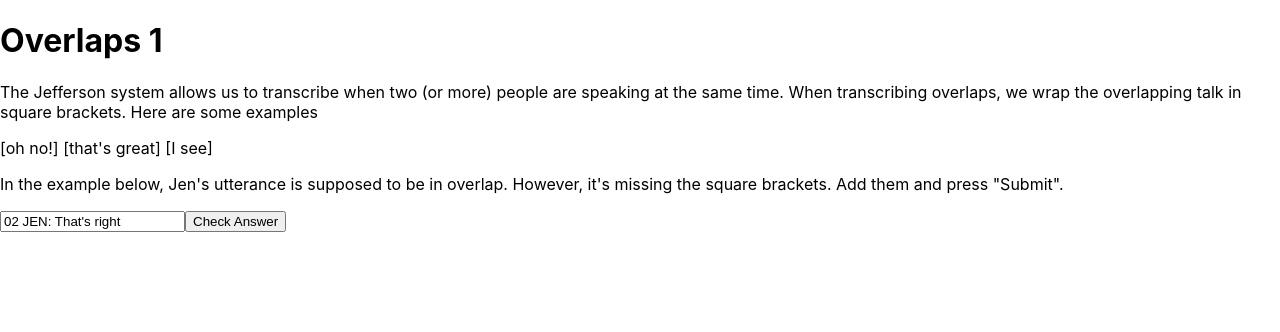
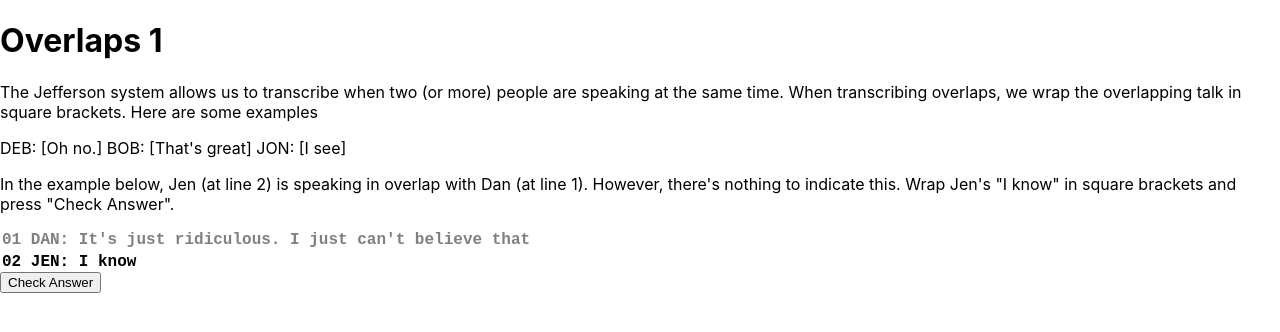
Before and after one commit to joseph-ford10/tutorial, a React (Create React App) app: page /overlap1 in a window 1280 px wide. Shown: the top 332 px of the page. Built offline with nearby package versions, Linux system fonts and the light colour scheme.

Commit message:
Add more detail to exercise

```diff
--- /dev/null
+++ b/src/EditLine.js
@@ -0,0 +1,22 @@
+import React from 'react'
+import { useState } from 'react'
+
+const EditLine = ({ lineText, input, setInput }) => {
+  function handleChange(e) {
+    setInput(e.target.value)
+    console.log(input)
+  }
+
+  return (
+    <>
+      <input
+        className="transcriptLine"
+        type="text"
+        value={input}
+        onChange={handleChange}
+      ></input>
+    </>
+  )
+}
+
+export default EditLine
--- a/src/Exercise.js
+++ b/src/Exercise.js
@@ -1,26 +1,28 @@
 import React from 'react'
 import Line from './Line'
+import EditLine from './EditLine'
 import { useState } from 'react'
 
 const Exercise = ({ text, correctAnswer }) => {
   const handleClick = (e) => {
-    console.log(input)
-    console.log(correctAnswer)
     e.preventDefault()
-    input == correctAnswer ? alert('Well done!') : alert('Not quite')
+    input.includes(correctAnswer) ? alert('Well done') : alert('Not quite')
   }
-
-  const [input, setInput] = useState(text)
+  const [input, setInput] = useState(text[1])
 
   return (
     <form>
-      <Line
-        lineText={text[0]}
+      <Line lineText={text[0]} />
+      <EditLine
+        lineText={text[1]}
         correctAnswer={correctAnswer}
         input={input}
         setInput={setInput}
+        placeholder="Wrap Jen's utterance in square brackets"
       />
-      <button onClick={handleClick}>Check Answer</button>
+      <button className="submitAnswer" onClick={handleClick}>
+        Check Answer
+      </button>
     </form>
   )
 }
--- a/src/Line.js
+++ b/src/Line.js
@@ -1,13 +1,16 @@
 import React from 'react'
-import { useState } from 'react'
 
-const Line = ({ lineText, input, setInput }) => {
-  function handleChange(e) {
-    setInput(e.target.value)
-    console.log(input)
-  }
-
-  return <input type="text" value={input} onChange={handleChange}></input>
+const Line = ({ lineText }) => {
+  return (
+    <>
+      <input
+        className="transcriptLine readOnlyLine"
+        type="text"
+        value={lineText}
+        readOnly
+      ></input>
+    </>
+  )
 }
 
 export default Line
--- a/src/Overlap1.js
+++ b/src/Overlap1.js
@@ -2,8 +2,11 @@ import React from 'react'
 import Exercise from './Exercise'
 
 const Overlap1 = () => {
-  const exerciseText = [`02 JEN: That's right`]
-  const correctAnswer = `02 JEN: [That's right]`
+  const exerciseText = [
+    `01 DAN: It's just ridiculous. I just can't believe that`,
+    `02 JEN: I know`,
+  ]
+  const correctAnswer = `[I know]`
 
   return (
     <main>
@@ -13,10 +16,13 @@ const Overlap1 = () => {
         are speaking at the same time. When transcribing overlaps, we wrap the
         overlapping talk in square brackets. Here are some examples
       </p>
-      <div className="examples">[oh no!] [that's great] [I see]</div>
+      <div className="examples">
+        DEB: [Oh no.] BOB: [That's great] JON: [I see]
+      </div>
       <p>
-        In the example below, Jen's utterance is supposed to be in overlap.
-        However, it's missing the square brackets. Add them and press "Submit".
+        In the example below, Jen (at line 2) is speaking in overlap with Dan
+        (at line 1). However, there's nothing to indicate this. Wrap Jen's "I
+        know" in square brackets and press "Check Answer".
       </p>
       <Exercise text={exerciseText} correctAnswer={correctAnswer} />
     </main>
--- a/src/index.css
+++ b/src/index.css
@@ -11,3 +11,26 @@ code {
   font-family: source-code-pro, Menlo, Monaco, Consolas, 'Courier New',
     monospace;
 }
+
+.transcriptLine {
+  width: 600px;
+  display: inline;
+  font-family: 'Courier New', Courier, monospace;
+  font-size: 16px;
+  color: black;
+  font-weight: bold;
+  border: none;
+}
+
+.readOnlyLine {
+  color: grey;
+  display: block;
+}
+
+form {
+  display: block;
+}
+
+.submitAnswer {
+  display: block;
+}
```
